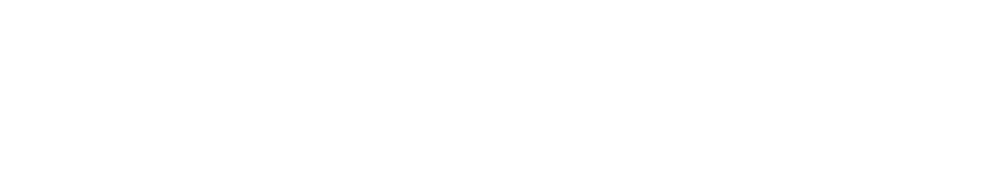
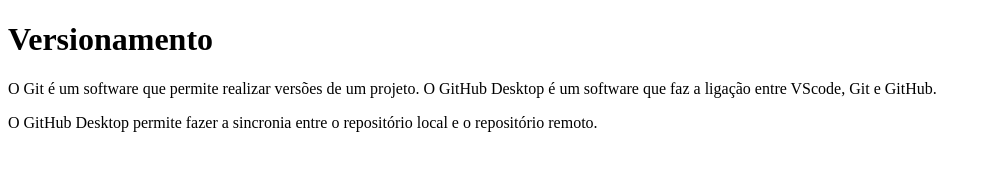
Before and after one commit to jonathanloboda/3infom, a plain HTML site: page index.html in a window 1280 px wide. Shown: the whole page, without its empty margins (0-991 px from the left). Drawn offline with Linux system fonts and the light colour scheme.

Commit message:
Sessão versionamento
Descrição sobre versionamento

```diff
--- a/index.html
+++ b/index.html
@@ -6,6 +6,12 @@
     <title>Versionamento</title>
 </head>
 <body>
-
+    <h1>Versionamento</h1>
+    <p>
+        O Git é um software que permite realizar versões de um projeto. O GitHub Desktop é um software que faz a ligação entre VScode, Git e GitHub.
+    </p>
+    <p>
+        O GitHub Desktop permite fazer a sincronia entre o repositório local e o repositório remoto.
+    </p>
 </body>
 </html>
```
